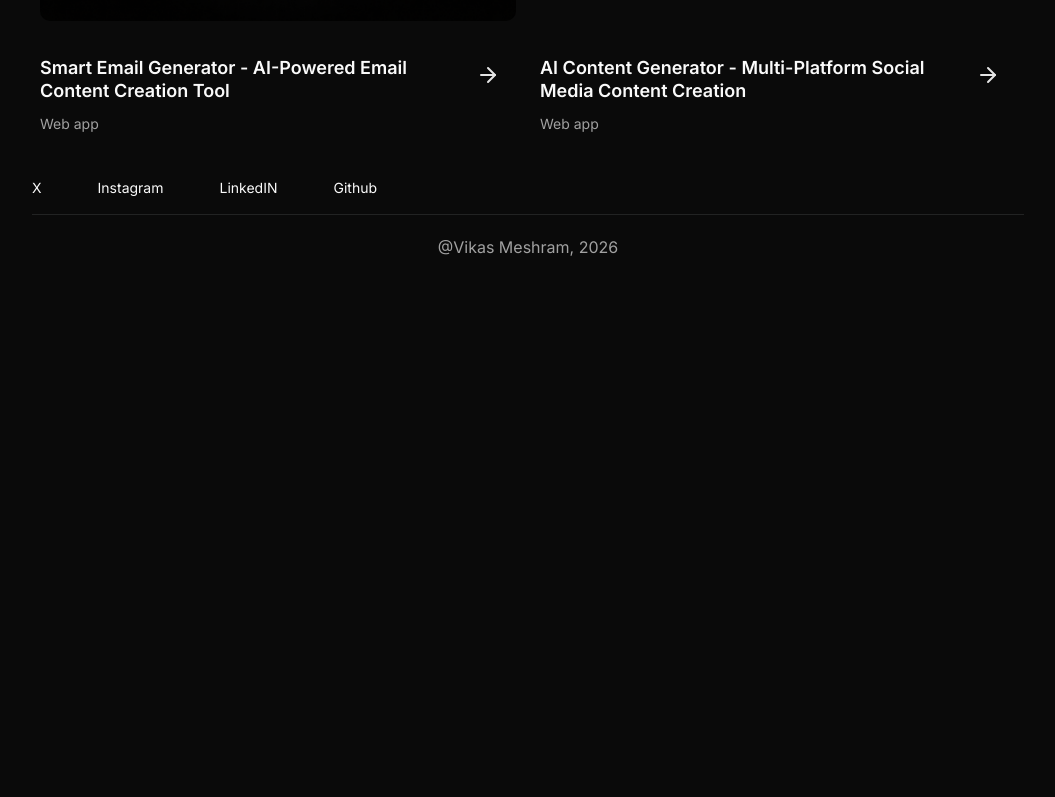
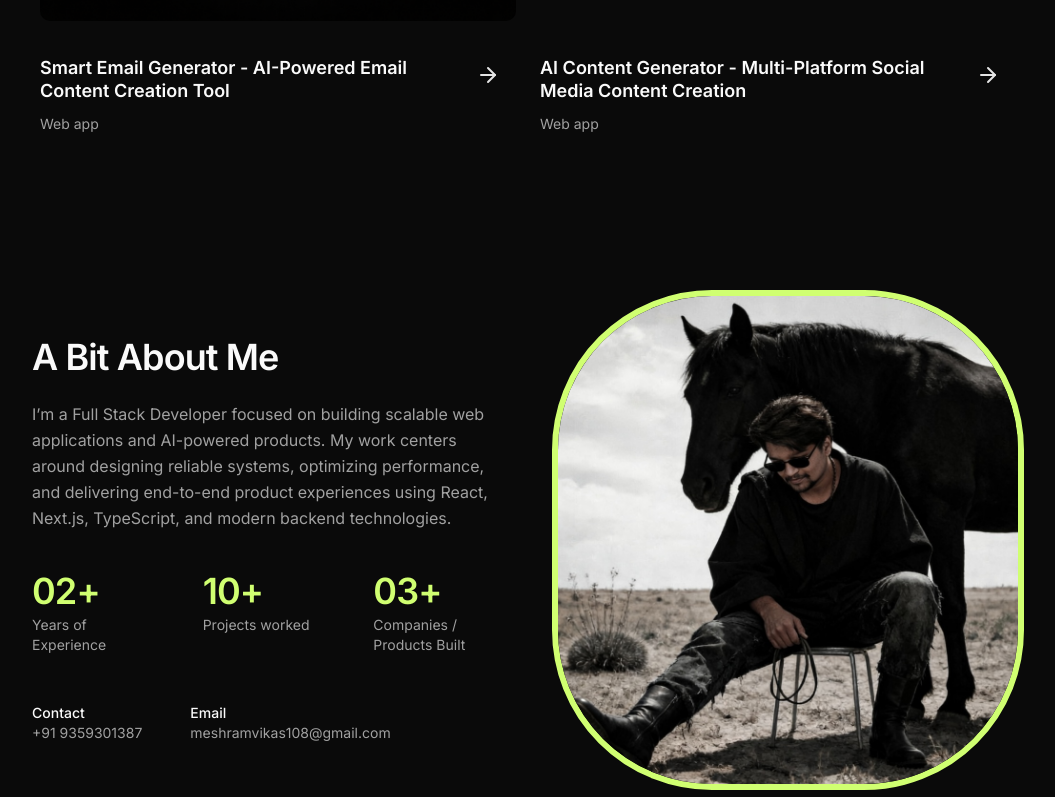
Before and after one commit to VikasMeshram2708/Portfolio, a Next.js app: page / in a window 1280 px wide. Shown: the part 2000-2797 px from the top of the page, without its empty margins (112-1167 px from the left). Before the commit the page ends 2283 px from the top, so only its background shows below. Built offline with nearby package versions, Linux system fonts and the light colour scheme.

Commit message:
add: about me section.

```diff
--- a/app/page.tsx
+++ b/app/page.tsx
@@ -1,4 +1,5 @@
 import Container from "@/components/Container";
+import AboutMe from "@/components/home/about-me";
 import Hero from "@/components/home/hero";
 import Projects from "@/components/home/projects";
 
@@ -9,9 +10,8 @@ export default function Home() {
         <Hero />
         {/* Projects */}
         <Projects />
-        {/* CTA */}
-        {/* Reach me */}
-        {/* Footer */}
+        {/* about me */}
+        <AboutMe />
       </Container>
     </div>
   );
--- a/components/footer.tsx
+++ b/components/footer.tsx
@@ -13,7 +13,7 @@ const socialsData = [
     url: "https://www.instagram.com/sudo_dnf_upgrade",
   },
   {
-    label: "LinkedIN",
+    label: "LinkedIn",
     url: "https://www.linkedin.com/in/vikas-meshram",
   },
   {
@@ -39,6 +39,7 @@ export default function Footer() {
             >
               {/* Label */}
               <motion.span
+                className="text-sm font-semibold tracking-wide text-pretty"
                 variants={{
                   rest: { x: 0 },
                   hover: { x: 2 },
--- /dev/null
+++ b/components/home/about-me.tsx
@@ -0,0 +1,122 @@
+"use client";
+
+import Image from "next/image";
+import { motion } from "motion/react";
+import Container from "../Container";
+
+export default function AboutMe() {
+  return (
+    <section className="py-16 md:py-24">
+      <Container>
+        <div className="grid items-center gap-12 md:grid-cols-2">
+          {/* LEFT CONTENT */}
+          <motion.div
+            initial={{ opacity: 0, y: 24 }}
+            whileInView={{ opacity: 1, y: 0 }}
+            viewport={{ once: true, margin: "-80px" }}
+            transition={{ duration: 0.5, ease: "easeOut" }}
+            className="space-y-6"
+          >
+            <h2 className="text-3xl font-semibold tracking-tight md:text-4xl">
+              A Bit About Me
+            </h2>
+
+            <div className="text-muted-foreground space-y-4 leading-relaxed">
+              <p>
+                I’m a Full Stack Developer focused on building scalable web
+                applications and AI-powered products. My work centers around
+                designing reliable systems, optimizing performance, and
+                delivering end-to-end product experiences using React, Next.js,
+                TypeScript, and modern backend technologies.
+              </p>
+
+              {/* <p>
+                Professionally, I’ve worked on developing production-ready
+                features across the full stack, improving application
+                performance through architectural optimizations such as lazy
+                loading, caching strategies, and efficient API design. I enjoy
+                solving problems that sit at the intersection of product
+                experience and engineering scalability — ensuring systems remain
+                fast, maintainable, and resilient as they grow.
+              </p>
+
+              <p>
+                Alongside professional experience, I actively build AI-driven
+                applications that solve real-world problems. Projects like
+                PashuCare focus on conversational AI and medical report
+                analysis, while developer tools such as AI-assisted code
+                completion explore practical integrations of AI into everyday
+                workflows.
+              </p> */}
+            </div>
+
+            {/* STATS */}
+            <div className="grid grid-cols-2 gap-10 pt-4 lg:grid-cols-3">
+              {[
+                { value: "02+", label: "Years of Experience" },
+                { value: "10+", label: "Projects worked" },
+                { value: "03+", label: "Companies / Products Built" },
+              ].map((item, index) => (
+                <motion.div
+                  key={item.label}
+                  initial={{ opacity: 0, y: 16 }}
+                  whileInView={{ opacity: 1, y: 0 }}
+                  viewport={{ once: true }}
+                  transition={{
+                    duration: 0.4,
+                    delay: index * 0.1,
+                    ease: "easeOut",
+                  }}
+                  className="space-y-1"
+                >
+                  <div className="text-4xl font-semibold tracking-tight text-[#d0ff71]">
+                    {item.value}
+                  </div>
+                  <p className="text-muted-foreground text-sm">{item.label}</p>
+                </motion.div>
+              ))}
+            </div>
+
+            {/* CONTACT */}
+            <div className="flex flex-col gap-4 pt-6 text-sm md:flex-row md:gap-12">
+              <div>
+                <p className="font-medium">Contact</p>
+                <p className="text-muted-foreground">+91 9359301387</p>
+              </div>
+
+              <div>
+                <p className="font-medium">Email</p>
+                <p className="text-muted-foreground">
+                  meshramvikas108@gmail.com
+                </p>
+              </div>
+            </div>
+          </motion.div>
+
+          {/* RIGHT IMAGE */}
+          <motion.div
+            initial={{ opacity: 0, scale: 0.96 }}
+            whileInView={{ opacity: 1, scale: 1 }}
+            viewport={{ once: true }}
+            transition={{ duration: 0.5, ease: "easeOut", delay: 0.1 }}
+            className="flex justify-center md:justify-end"
+          >
+            <motion.div
+              whileHover={{ scale: 1.02 }}
+              transition={{ duration: 0.25, ease: "easeOut" }}
+              className="relative h-125 w-125 overflow-hidden rounded-[160px] border-6 border-[#d0ff71]"
+            >
+              <Image
+                src="/pics/me-hero.jpg" // replace with your image
+                alt="Vikas Meshram"
+                fill
+                className="object-cover"
+                priority
+              />
+            </motion.div>
+          </motion.div>
+        </div>
+      </Container>
+    </section>
+  );
+}
```
Also changed, not shown: public/pics/me-hero.jpg (added).
